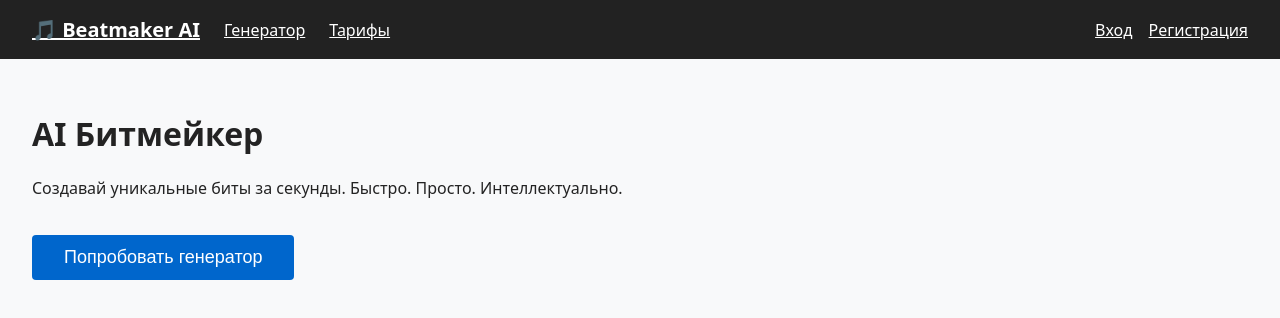
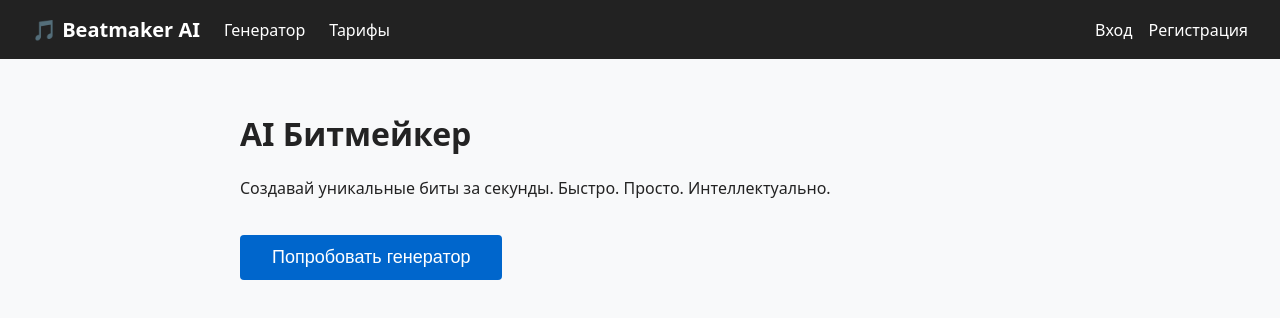
Before and after one commit to alltesting77/beatmaker-ai-frontend, a Next.js app: page / in a window 1280 px wide. Shown: the top 318 px of the page. Built offline with nearby package versions, Linux system fonts and the light colour scheme.

Commit message:
Update globals.css

```diff
--- a/styles/globals.css
+++ b/styles/globals.css
@@ -6,6 +6,8 @@ body {
 }
 main {
   padding: 32px;
+  max-width: 800px;
+  margin: 0 auto;
 }
 input, select, button {
   font-size: 16px;
@@ -16,7 +18,11 @@ button {
   color: #fff;
   border: none;
   border-radius: 4px;
+  cursor: pointer;
 }
 button:disabled {
   background: #bbb;
 }
+nav a {
+  text-decoration: none;
+}
```
